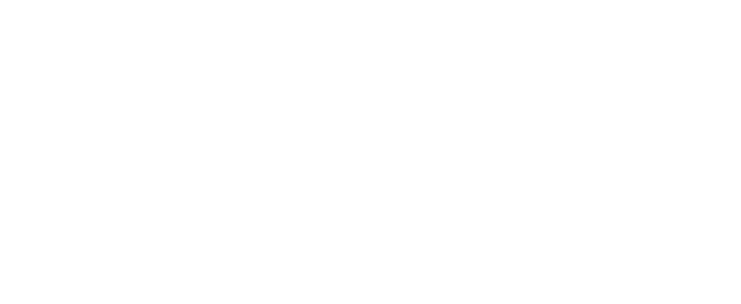
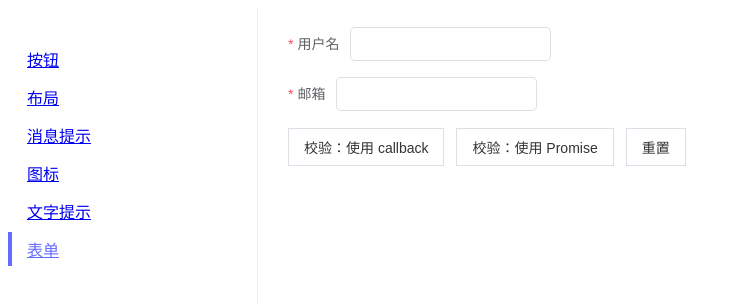
Before and after one commit to guidetheorient/gto-ui, a Vue app: page /GForm in a window 1280 px wide. Before the commit this address had no page. Shown: the top 304 px of the page, without its empty margins (0-741 px from the left). Built offline with nearby package versions, Linux system fonts and the light colour scheme.

Commit message:
feat(gform): 新增 GForm GFormItem

```diff
--- a/package.json
+++ b/package.json
@@ -8,11 +8,14 @@
     "preview": "vite preview"
   },
   "dependencies": {
+    "async-validator": "^4.0.7",
+    "lodash-es": "^4.17.21",
     "vue": "^3.2.25"
   },
   "devDependencies": {
     "@babel/core": "^7.17.7",
     "@babel/eslint-parser": "^7.17.0",
+    "@types/lodash-es": "^4.17.6",
     "@vicons/antd": "^0.12.0",
     "@vitejs/plugin-vue": "^2.2.0",
     "eslint": "^8.11.0",
--- /dev/null
+++ b/src/packages/GForm/GForm.vue
@@ -0,0 +1,98 @@
+<template>
+  <form :class="[ns]">
+    <slot></slot>
+  </form>
+</template>
+
+<script>
+export default {
+  name: 'GForm'
+}
+</script>
+
+<script setup>
+import { isBoolean, isFunction } from 'lodash'
+import { provide, reactive, toRefs } from 'vue'
+import { formContextKey } from '../../tokens/index'
+import { filterFields } from './utils'
+
+const ns = 'g-form'
+
+const props = defineProps({
+  model: {
+    type: Object,
+    default: () => ({})
+  },
+  rules: {
+    type: Object,
+    default: () => ({})
+  }
+})
+
+const fields = []
+
+const addField = (field) => {
+  fields.push(field)
+}
+
+const removeField = (field) => {
+  if (field.prop) fields.splice(fields.indexOf(field), 1)
+}
+
+function validate(callback) {
+  return validateField(undefined, callback)
+}
+
+function validateField(properties = [], callback) {
+  return new Promise((resolve, reject) => {
+    let valid = true
+    let count = 0
+    let invalidFields = {}
+    let fiteredFields = filterFields(fields, properties)
+
+    fiteredFields.forEach((field) => {
+      field.validate('', (errors) => {
+        if (!isBoolean(errors)) {
+          Object.assign(invalidFields, errors)
+          valid = false
+        }
+
+        if (++count === fiteredFields.length) {
+          if (isFunction(callback)) {
+            callback(valid, invalidFields)
+          }
+
+          valid ? resolve(valid) : reject(invalidFields)
+        }
+      })
+    })
+  })
+}
+
+function resetFields(properties = []) {
+  filterFields(fields, properties).forEach((field) => field.resetField())
+}
+
+function clearValidate() {}
+
+const context = reactive({
+  ...toRefs(props),
+  addField,
+  removeField
+})
+
+provide(formContextKey, context)
+
+defineExpose({
+  validate,
+  validateField,
+  resetFields,
+  clearValidate
+})
+</script>
+
+<style lang="scss">
+.g-form{
+
+}
+</style>
--- /dev/null
+++ b/src/packages/GForm/GFormItem.vue
@@ -0,0 +1,205 @@
+<template>
+  <div :class="[ns]" ref="formItemRef">
+    <label v-if="label" :class="[ns + '__label', { 'g-form-item__label-required': isRequired }]">{{ label }}</label>
+    <div :class="[ns + '__content']">
+      <slot></slot>
+      <div v-if="validateState === 'error'" class="g-form-item__message">
+        {{ validateMessage }}
+      </div>
+    </div>
+  </div>
+</template>
+
+<script>
+export default {
+  name: 'GFormItem'
+}
+</script>
+
+<script setup>
+import { reactive, ref, toRefs, provide, onMounted, computed, inject, onBeforeUnmount, nextTick } from 'vue'
+import { castArray, cloneDeep } from 'lodash-es'
+import AsyncValidator from 'async-validator'
+import { formContextKey, formItemContextKey } from '../../tokens'
+
+const ns = 'g-form-item'
+
+const formContext = inject(formContextKey)
+
+const props = defineProps({
+  label: {
+    type: String,
+    default: ''
+  },
+  prop: {
+    type: String
+  },
+  rules: {
+    type: [Array, Object]
+  },
+  required: {
+    type: Boolean,
+    default: undefined
+  }
+})
+
+const validateState = ref('')
+const validateMessage = ref('')
+
+let initialValue
+
+const isRequired = computed(() => {
+  return rules.value.some((rule) => rule.required === true)
+})
+
+const formItemRef = ref(null)
+
+const rules = computed(() => {
+  let rules = props.rules ? castArray(props.rules) : []
+
+  const formRules = formContext.rules
+  if (formRules && props.prop) {
+    const _rules = formRules[props.prop]
+
+    if (_rules) {
+      rules.push(...castArray(_rules))
+    }
+  }
+
+  if (props.required !== undefined) {
+    rules.push({ required: !!props.required })
+  }
+
+  return rules
+})
+
+const fieldValue = computed({
+  get() {
+    const model = formContext.model
+    if (!model || !props.prop) return
+
+    return model[props.prop]
+  },
+  set(v) {
+    const model = formContext.model
+    model[props.prop] = v
+  }
+})
+
+function getFilteredRules(trigger) {
+  const rulesVal = rules.value
+
+  return rulesVal.filter((rule) => {
+    if (!rule.trigger || !trigger) return true
+    if (Array.isArray(rule.trigger)) {
+      return rule.trigger.includes(trigger)
+    } else {
+      return rule.trigger === trigger
+    }
+  })
+}
+
+function validate(trigger, callback = () => {}) {
+  const rules = getFilteredRules(trigger)
+
+  if (!rules || !rules.length) return true
+
+  validateState.value = 'validating'
+
+  let descriptor = {}
+  descriptor[props.prop] = rules
+
+  const validator = new AsyncValidator(descriptor)
+
+  let model = {
+    [props.prop]: fieldValue.value
+  }
+
+  return validator
+    .validate(model, { firstFields: true })
+    .then(() => {
+      callback(true)
+    })
+    .catch((e) => {
+      validateState.value = 'error'
+      validateMessage.value = e.errors[0].message
+      callback(e.fields)
+      return Promise.reject(e.fields)
+    })
+}
+
+function resetField() {
+  const model = formContext.model
+  if (!model || !props.prop) return
+
+  fieldValue.value = initialValue
+  nextTick(() => clearValidate())
+}
+
+function clearValidate() {
+  validateState.value = ''
+  validateMessage.value = ''
+}
+
+const context = reactive({
+  ...toRefs(props),
+  $el: formItemRef,
+  validateState,
+  validate,
+  resetField,
+  clearValidate
+})
+
+provide(formItemContextKey, context)
+
+onMounted(() => {
+  if (props.prop) {
+    initialValue = cloneDeep(fieldValue.value)
+    formContext.addField(context)
+  }
+})
+onBeforeUnmount(() => {
+  formContext.removeField(context)
+})
+
+defineExpose({
+  validateMessage,
+  validate,
+  clearValidate,
+  resetField
+})
+</script>
+
+<style lang="scss">
+.g-form-item {
+  display: flex;
+  align-items: center;
+  margin-bottom: 18px;
+  font-size: 14px;
+  &__label {
+    display: block;
+    line-height: 22px;
+    color: #606266;
+    padding: 0 12px 0 0;
+    box-sizing: border-box;
+    &-required:before {
+      content: '*';
+      margin-right: 4px;
+      color: $colorDanger;
+    }
+  }
+  &__content {
+    position: relative;
+  }
+  &__message {
+    position: absolute;
+    top: 100%;
+    padding-top: 2px;
+    left: 0;
+    color: $colorDanger;
+    font-size: 12px;
+    line-height: 1;
+    color: $colorDanger;
+  }
+}
+</style>
--- /dev/null
+++ b/src/packages/GForm/index.js
@@ -0,0 +1,9 @@
+import GForm from './GForm.vue'
+import GFormItem from './GFormItem.vue'
+
+export default {
+  install(app) {
+    app.component(GForm.name, GForm)
+    app.component(GFormItem.name, GFormItem)
+  }
+}
--- /dev/null
+++ b/src/packages/GForm/utils.js
@@ -0,0 +1,7 @@
+import { castArray } from 'lodash-es'
+
+export function filterFields(fields, props) {
+  const normalized = castArray(props)
+
+  return normalized.length ? fields.filter((field) => field.prop && normalized.includes(field.prop)) : fields
+}
--- /dev/null
+++ b/src/packages/GInput/index.js
@@ -0,0 +1,7 @@
+import GInput from './index.vue'
+
+export default {
+  install(app) {
+    app.component(GInput.name, GInput)
+  }
+}
--- /dev/null
+++ b/src/packages/GInput/index.vue
@@ -0,0 +1,92 @@
+<template>
+  <div :class="[ns]">
+    <input :class="[ns + '__inner']" :value="value" @input="onInput" @blur="onBlur" @change="onChange" type="text" />
+  </div>
+</template>
+
+<script>
+export default {
+  name: 'GInput'
+}
+</script>
+
+<script setup>
+import { ref, inject, watch } from 'vue'
+import { formItemContextKey } from '../../tokens'
+
+const ns = 'g-input'
+
+const formItemContext = inject(formItemContextKey)
+
+const props = defineProps({
+  modelValue: {
+    type: String,
+    default: ''
+  }
+})
+
+const emit = defineEmits(['update:modelValue', 'change', 'blur'])
+
+const value = ref(props.modelValue)
+
+function onInput(e) {
+  const v = e.target.value
+  value.value = v
+  emit('update:modelValue', v)
+}
+
+function onChange(e) {
+  emit('change', e.target.value)
+}
+
+function onBlur(e) {
+  emit('blur', e)
+  formItemContext?.validate('blur').catch(console.log)
+}
+
+watch(
+  () => props.modelValue,
+  () => {
+    formItemContext?.validate('change').catch(console.log)
+  }
+)
+</script>
+
+<style lang="scss">
+.g-input {
+  &__inner {
+    position: relative;
+    -webkit-appearance: none;
+    background-color: $light;
+    border-radius: 4px;
+    box-sizing: border-box;
+    color: $textColor;
+    display: inline-block;
+    height: 32px;
+    line-height: 32px;
+    outline: none;
+    padding: 0 11px;
+    width: 100%;
+    box-shadow: 0 0 0 1px #dcdfe6;
+    border: none;
+    transition: box-shadow 0.2s;
+    &:hover {
+      box-shadow: 0 0 0 1px #a8abb2 inset;
+    }
+    &:focus {
+      box-shadow: 0 0 0 1px $colorPrimary inset;
+    }
+    ::placeholder {
+      color: #a8abb2;
+    }
+  }
+  &.is-disabled {
+    &__inner {
+      box-shadow: 0 0 0 1px #e4e7ed inset;
+      color: #a8abb2;
+      cursor: not-allowed;
+      background-color: #f5f7fa;
+    }
+  }
+}
+</style>
--- a/src/packages/index.js
+++ b/src/packages/index.js
@@ -3,8 +3,10 @@
 import GMessage from './GMessage'
 import GIcon from './GIcon'
 import GTooltip from './GTooltip'
+import GForm from './GForm'
+import GInput from './GInput'
 
-const comps = [GButton, GLayout, GMessage, GIcon, GTooltip]
+const comps = [GButton, GLayout, GMessage, GIcon, GTooltip, GForm, GInput]
 
 export default {
   install(app) {
--- a/src/router.js
+++ b/src/router.js
@@ -42,6 +42,13 @@
           meta: {
             name: '文字提示'
           }
+        },
+        {
+          path: 'GForm',
+          component: () => import('./views/GForm/index.vue'),
+          meta: {
+            name: '表单'
+          }
         }
       ]
     }
--- a/src/tokens/index.js
+++ b/src/tokens/index.js
@@ -1 +1,4 @@
 export const rowContextKey = Symbol('rowContextKey')
+
+export const formContextKey = Symbol('formContextKey')
+export const formItemContextKey = Symbol('formItemContextKey')
--- /dev/null
+++ b/src/views/GForm/index.vue
@@ -0,0 +1,52 @@
+<template>
+  <div class="views-g-form">
+    <GForm :model="form" :rules="rules" ref="formRef">
+      <GFormItem label="用户名" prop="name">
+        <GInput v-model="form.name"></GInput>
+      </GFormItem>
+      <GFormItem label="邮箱" prop="mail">
+        <GInput v-model="form.mail"></GInput>
+      </GFormItem>
+    </GForm>
+
+    <GButton @click="validateByReceiveCallback">校验：使用 callback</GButton>
+    <GButton @click="validateByReturnPromise">校验：使用 Promise</GButton>
+    <GButton @click="formRef.resetFields()">重置</GButton>
+  </div>
+</template>
+
+<script setup>
+import { ref } from 'vue'
+
+const formRef = ref(null)
+
+const form = ref({
+  name: '',
+  mail: ''
+})
+
+const rules = {
+  name: [{ required: true, message: '用户名不能为空', trigger: 'blur' }],
+  mail: [
+    { required: true, message: '邮箱不能为空', trigger: 'blur' },
+    { type: 'email', message: '邮箱格式不正确', trigger: 'blur' }
+  ]
+}
+
+function validateByReceiveCallback() {
+  formRef.value.validate((valid, errors) => {
+    console.log(valid, errors)
+  })
+}
+
+async function validateByReturnPromise() {
+  try {
+    let valid = await formRef.value.validate()
+    console.log('validateByReturnPromise', valid)
+  } catch (e) {
+    console.log('validateByReturnPromise', e)
+  }
+}
+</script>
+
+<style lang="scss" scoped></style>
```
Also changed, not shown: 2 other files (tests, documents, lock files or other folders).
